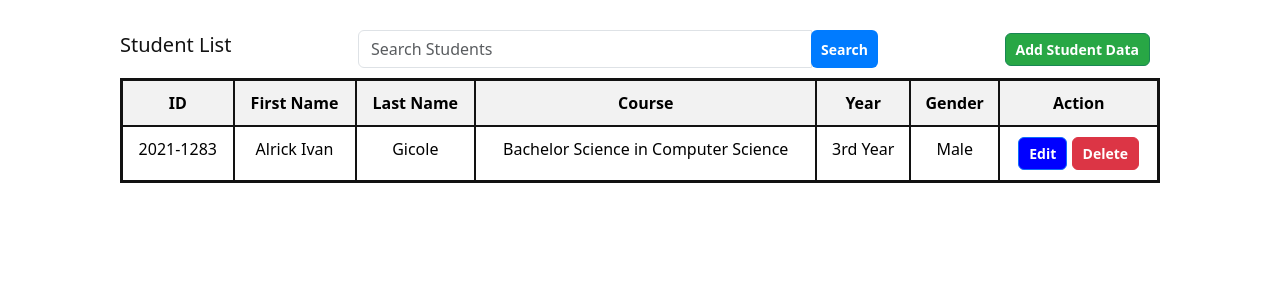
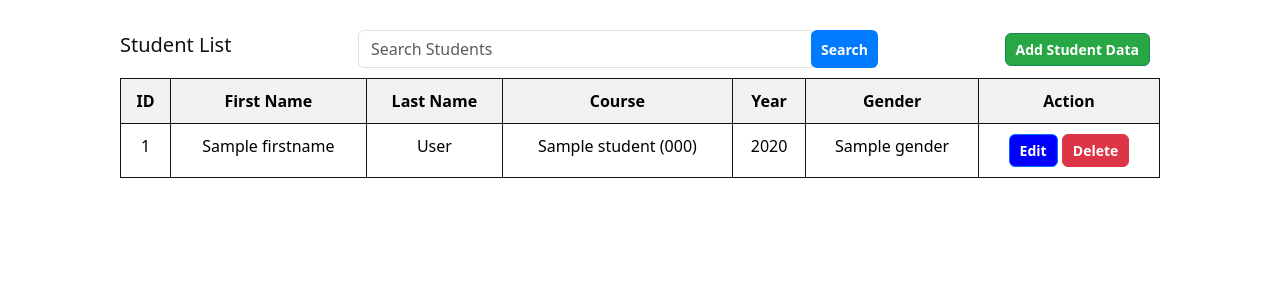
Before and after one commit to Noobery/181-SSIS, a Flask app: template website/templates/students.html in a window 1280 px wide. Shown: the part 78-378 px from the top of the page. Run offline with Flask 3, Linux system fonts and the light colour scheme; the template is opened without the code that fills it: most values are stand-ins (such as "Sample title", 1, 10 or a date in 2020); some libraries are stand-ins or nearby versions.

Commit message:
Student frontend finished + Add student functionality

```diff
--- a/website/__init__.py
+++ b/website/__init__.py
@@ -16,3 +16,6 @@ app.register_blueprint(collegeRoute)
 
 from website.routes.courseRoute import courseRoute
 app.register_blueprint(courseRoute)
+
+from website.routes.studentRoute import studentRoute
+app.register_blueprint(studentRoute)
--- a/website/models/__init__.py
+++ b/website/models/__init__.py
@@ -1 +1 @@
-from . import collegeModels, courseModels
+from . import collegeModels, courseModels, studentModels
--- a/website/routes/__init__.py
+++ b/website/routes/__init__.py
@@ -1 +1 @@
-from . import collegeRoute, courseRoute
+from . import collegeRoute, courseRoute, studentRoute
--- a/website/static/students.css
+++ b/website/static/students.css
@@ -1,10 +1,10 @@
 /* Content in .student_container */
 .student_container {
-    padding: 20px; /* Add padding to the container */
-    background-color: #fff; /* Background color for the container */
-    color: #121212; /* Text color */
-    font-size: 16px; /* Set font size to 14px */
-    margin: 0 100px; /* Add a margin to the left and right of the table */
+    padding: 20px;
+    background-color: #fff;
+    color: #121212;
+    font-size: 16px;
+    margin: 0 100px;
 }
 
 /* Student List Header */
@@ -16,70 +16,69 @@
 
 /* Add Student Button */
 .student_container .btn-success {
-    background-color: #28a745; /* Green background color */
-    color: #fff; /* Text color */
+    background-color: #28a745;
+    color: #fff;
     font-weight: bold;
-    font-size: 14px; /* Set font size for the button */
-    padding: 5px 10px; /* Adjust button padding */
-    margin-right: 10px; /* Add spacing between the button and the table */
+    font-size: 14px;
+    padding: 5px 10px;
+    margin-right: 10px;
 }
 
 .student_container .btn-danger {
-    background-color: #dc3545; /* Red background color for the delete button */
-    color: #fff; /* Text color */
+    background-color: #dc3545;
+    color: #fff;
     font-weight: bold;
-    font-size: 14px; /* Set font size for the button */
-    padding: 5px 10px; /* Adjust button padding */
+    font-size: 14px;
+    padding: 5px 10px;
 }
 
 .student_container .btn-primary {
-    background-color: blue; /* Red background color for the delete button */
-    color: #fff; /* Text color */
+    background-color: blue;
+    color: #fff;
     font-weight: bold;
-    font-size: 14px; /* Set font size for the button */
-    padding: 5px 10px; /* Adjust button padding */
+    font-size: 14px;
+    padding: 5px 10px;
 }
 
 /* Table Styles */
 .student_container table {
     width: 100%;
-    border: 3px solid #121212; /* Border around the table */
-    background-color: #fff; /* Background color for the table */
-    margin: 0; /* Remove any default margins */
+    border: 1px solid #121212;
+    background-color: #fff;
+    margin: 0;
 }
 
 .student_container table th, .student_container table td {
-    text-align: center; /* Center-align table header and cell content */
-    border: 2px solid #121212; /* Border around table cells */
-    padding: 10px; /* Add padding to table cells */
+    text-align: center;
+    border: 1px solid #121212;
+    padding: 10px;
 }
 
 /* Header Row Styles */
 .student_container table tr:first-child {
-    background-color: #343A40; /* Blue background for the header row */
-    color: #fff; /* Text color for header row */
+    background-color: #343A40;
+    color: #fff;
 }
-
 
 /* Search Bar Styles */
 .student_container .input-group {
-    margin: 10px 0; /* Add spacing above and below the search bar */
+    margin: 10px 0;
 }
 
 .student_container .form-control {
-    font-size: 16px; /* Set font size for the input field */
-    border-top-right-radius: 0; /* Adjust border radius for a more square look */
-    border-bottom-right-radius: 0; /* Adjust border radius for a more square look */
+    font-size: 16px;
+    border-top-right-radius: 0;
+    border-bottom-right-radius: 0;
 }
 
 .student_container .input-group-append .btn-primary {
-    background-color: #007BFF; /* Blue background color for the search button */
-    color: #fff; /* Text color for the search button */
-    border: none; /* Remove the button border */
-    padding: 0 10px; /* Adjust button padding */
-    height: 100%; /* Set button height equal to the input field */
+    background-color: #007BFF;
+    color: #fff;
+    border: none;
+    padding: 0 10px;
+    height: 100%;
 }
 
 .student_container .input-group-append .btn-primary:hover {
-    background-color: #0056b3; /* Darker blue background for the search button on hover */
+    background-color: #0056b3;
 }
--- a/website/templates/students.html
+++ b/website/templates/students.html
@@ -1,10 +1,10 @@
-{%extends 'layouts.html'%}
+{% extends 'layouts.html' %}
 
 {% block content %}
 
 <div class="student_container">
   <div class="row">
-      <div class="col md-12">
+    <div class="col-md-12">
       <div class="d-flex justify-content-between align-items-center">
         <h5>Student List</h5>
         <div class="input-group w-50">
@@ -13,10 +13,8 @@
             <button class="btn btn-primary" type="button">Search</button>
           </div>
         </div>
-              <button type="button" class="btn btn-success" data-bs-toggle="modal" data-bs-target="#myModal">Add Student Data</button>
-
+        <button type="button" class="btn btn-success" data-bs-toggle="modal" data-bs-target="#addStudentModal">Add Student Data</button>
       </div>
-
       <table class="table table-striped">
         <tr>
           <th>ID</th>
@@ -27,78 +25,132 @@
           <th>Gender</th>
           <th>Action</th>
         </tr>
+        {% for student in students %}
         <tr>
-                  <td>2021-1283</td>
-                  <td>Alrick Ivan</td>
-                  <td>Gicole</td>
-                  <td>Bachelor Science in Computer Science</td>
-                  <td>3rd Year</td>
-                  <td>Male</td>
+          <td>{{ student.id }}</td>
+          <td>{{ student.firstname }}</td>
+          <td>{{ student.lastname }}</td>
           <td>
-                     <a href="" class="btn btn-primary" data-bs-toggle="modal" data-bs-target="modaledit">Edit</a>
-
-                      <a href="" class="btn btn-danger" onclick="return confirm('Are you sure you want to delete this student?')">Delete</a>
+            {{ student.course_name }} ({{ student.course_code }})
+          </td>
+          <td>{{ student.year }}</td>
+          <td>{{ student.gender }}</td>
+          <td>
+            <button type="button" class="btn btn-primary edit-student" data-student-id="{{ student.id }}" data-bs-toggle="modal" data-bs-target="#editStudentModal">Edit</button>
+            <a href="#" class="btn btn-danger delete-student" data-student-id="{{ student.id }}">Delete</a>
           </td>
         </tr>
+        {% endfor %}
       </table>
     </div>
   </div>
 </div>
 
 <!-- Add Student Form Modal -->
-<div class="modal fade" id="myModal" tabindex="-1" role="dialog" aria-labelledby="myModalLabel" aria-hidden="true">
+<div class="modal fade" id="addStudentModal" tabindex="-1" role="dialog" aria-labelledby="addStudentModalLabel" aria-hidden="true">
   <div class="modal-dialog" role="document">
+    <form action="/students" method="POST"> <!-- Updated action URL -->
       <div class="modal-content">
         <div class="modal-header">
           <h5 class="modal-title">Add Student Data</h5>
           <button type="button" class="btn-close" data-bs-dismiss="modal" aria-label="Close"></button>
-          <span aria-hidden="true">&times;</span>
-        </button>
         </div>
         <div class="modal-body">
-        <form action="" method="POST">
           <div class="form-group">
             <label for="studentID">ID</label>
-            <input type="text" class="form-control" id="studentID" placeholder="Student ID">
+            <input type="text" class="form-control" id="studentID" name="studentID" placeholder="Student ID">
           </div>
           <div class="form-group">
             <label for="firstName">First Name</label>
-            <input type="text" class="form-control" id="firstName" placeholder="First Name">
+            <input type="text" class="form-control" id="firstName" name="firstName" placeholder="First Name">
           </div>
           <div class="form-group">
             <label for="lastName">Last Name</label>
-            <input type="text" class="form-control" id="lastName" placeholder="Last Name">
+            <input type="text" class="form-control" id="lastName" name="lastName" placeholder="Last Name">
           </div>
           <div class="form-group">
             <label for="course">Course</label>
-            <select class="form-control" id="course">
-
-              <option value="course1">Course 1</option>
-              <option value="course2">Course 2</option>
-
+            <select class="form-select" id="course" name="courseCode"> <!-- Updated name attribute -->
+              {% for course in courses %}
+              <option value="{{ course.course_code }}">{{ course.course_name }} ({{ course.course_code }})</option>
+              {% endfor %}
             </select>
           </div>
           <div class="form-group">
             <label for="year">Year</label>
-            <input type="text" class="form-control" id="year" placeholder="Year">
+            <input type="text" class="form-control" id="year" name="year" placeholder="Year">
           </div>
           <div class="form-group">
             <label for="gender">Gender</label>
-            <select class="form-control" id="gender">
+            <select class="form-select" id="gender" name="gender">
+              <option value="male">Male</option>
+              <option value="female">Female</option>
+              <option value="nonbinary">Nonbinary</option>
+
+
+              <!-- Add more options as needed -->
+            </select>
+          </div>
+        </div>
+        <div class="modal-footer">
+          <button type="button" class="btn btn-secondary" data-bs-dismiss="modal">Close</button>
+          <button type="submit" class="btn btn-primary">Save changes</button>
+        </div>
+      </div>
+    </form>
+  </div>
+</div>
+
+<!-- Edit Student Form Modal -->
+<div class="modal fade" id="editStudentModal" tabindex="-1" role="dialog" aria-labelledby="editStudentModalLabel" aria-hidden="true">
+  <div class="modal-dialog" role="document">
+    <form id="editStudentForm" method="POST">
+      <div class="modal-content">
+        <div class="modal-header">
+          <h5 class="modal-title">Edit Student Data</h5>
+          <button type="button" class="btn-close" data-bs-dismiss="modal" aria-label="Close"></button>
+        </div>
+        <div class="modal-body">
+          <div class="form-group">
+            <label for="editStudentID">ID</label>
+            <input type="text" class="form-control" id="editStudentID" name="studentID" placeholder="Student ID" readonly>
+          </div>
+          <div class="form-group">
+            <label for="editFirstName">First Name</label>
+            <input type="text" class="form-control" id="editFirstName" name="firstName" placeholder="First Name">
+          </div>
+          <div class="form-group">
+            <label for="editLastName">Last Name</label>
+            <input type="text" class="form-control" id="editLastName" name="lastName" placeholder="Last Name">
+          </div>
+          <div class="form-group">
+            <label for="editCourse">Course</label>
+            <select class="form-select" id="editCourse" name="courseCode"> <!-- Updated name attribute -->
+              {% for course in courses %}
+              <option value="{{ course.course_code }}">{{ course.course_name }} ({{ course.course_code }})</option>
+              {% endfor %}
+            </select>
+          </div>
+          <div class="form-group">
+            <label for="editYear">Year</label>
+            <input type="text" class="form-control" id="editYear" name="year" placeholder="Year">
+          </div>
+          <div class="form-group">
+            <label for="editGender">Gender</label>
+            <select class="form-select" id="editGender" name="gender">
               <option value="male">Male</option>
               <option value="female">Female</option>
               <!-- Add more options as needed -->
             </select>
           </div>
-        </form>
         </div>
         <div class="modal-footer">
           <button type="button" class="btn btn-secondary" data-bs-dismiss="modal">Close</button>
-        <button type="button" class="btn btn-primary">Save changes</button>
+          <button type="submit" class="btn btn-primary" id="editStudentButton">Save changes</button>
         </div>
       </div>
+    </form>
   </div>
 </div>
 
-
 {% endblock %}
```
Also changed, not shown: website/models/studentModels.py (added, +31 -0 lines), website/routes/studentRoute.py (added, +25 -0 lines). Lines whose indentation alone changed are shown as unchanged.
